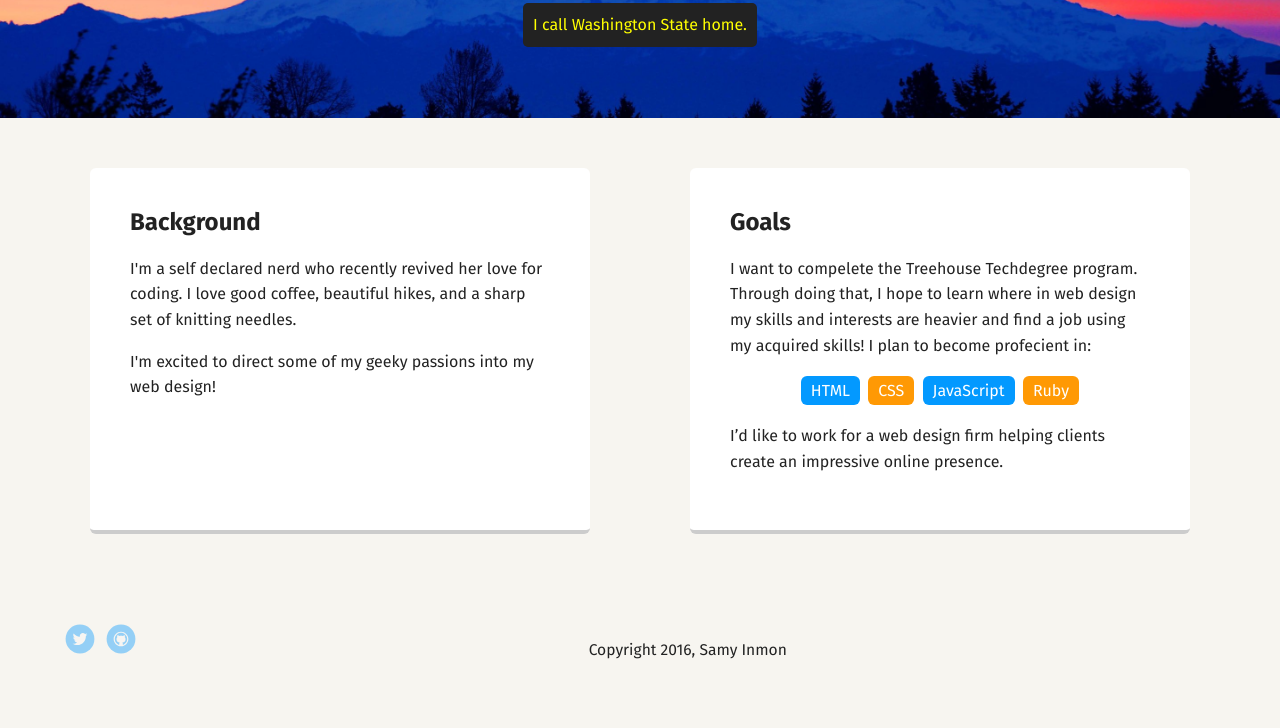
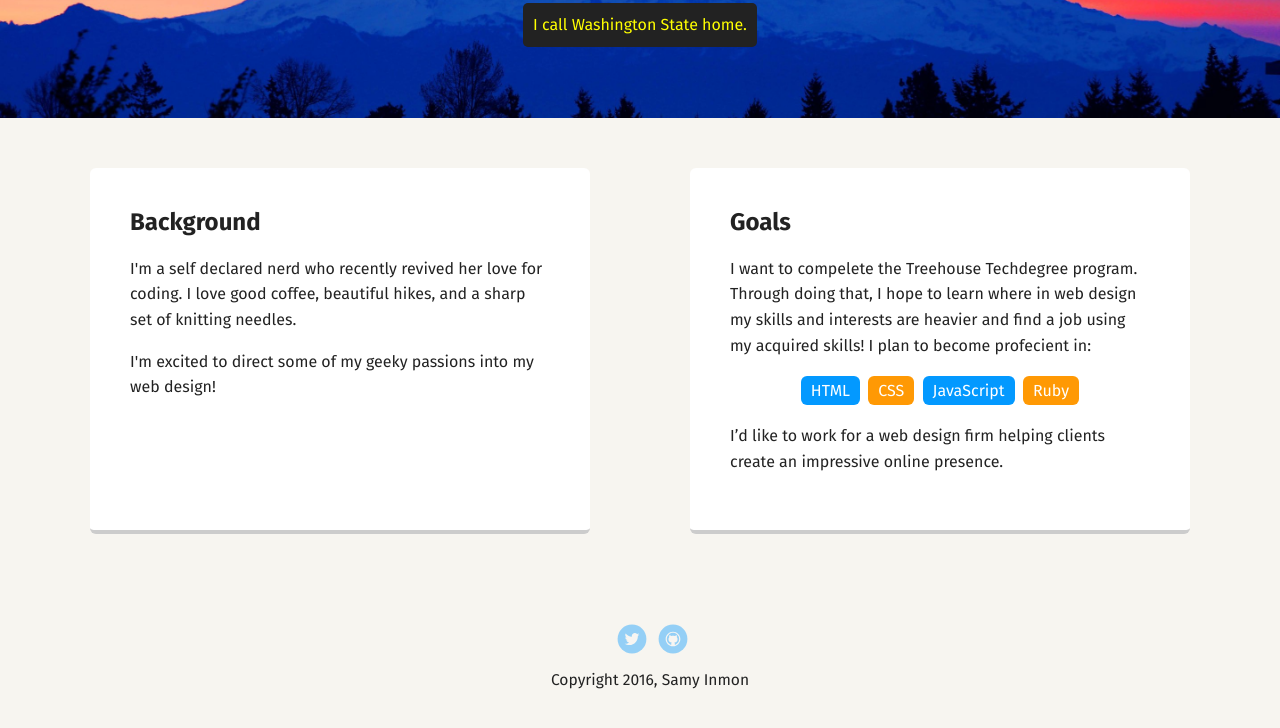
Before and after one commit to samyinmon/Project1, a plain HTML site: page index.html in a window 1280 px wide. Shown: the part 352-1080 px from the top of the page. Drawn offline with Linux system fonts and the light colour scheme.

Commit message:
Updated based on feedback
Fixed social icons so they were once again centered on the bottom of
the page.

```diff
--- a/styles.css
+++ b/styles.css
@@ -175,7 +175,7 @@ footer ul {
   list-style-type: none;
   margin: 0;
   padding: 0;
-  float: left;
+  clear:both;
 }
 
 footer ul li {
```
